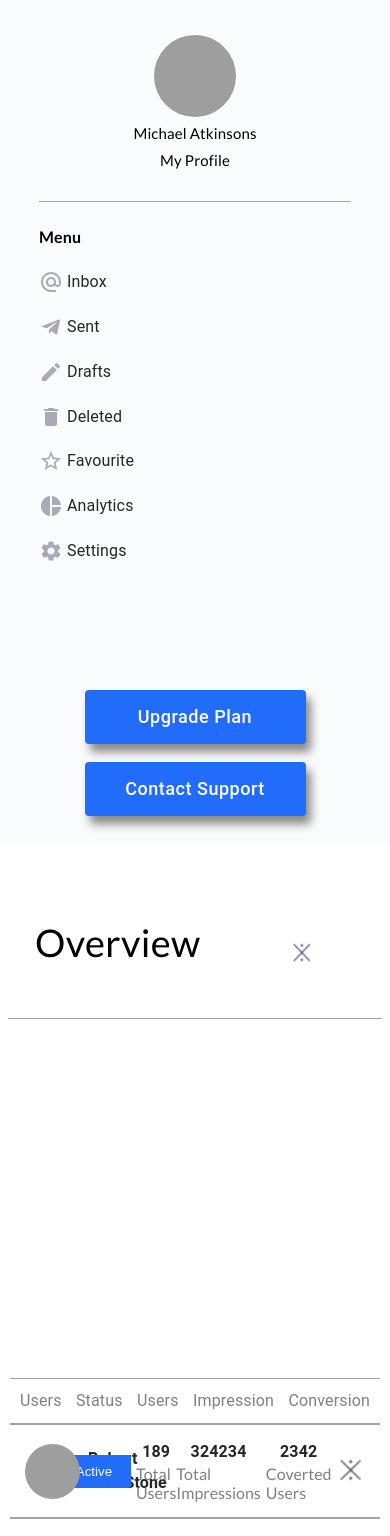
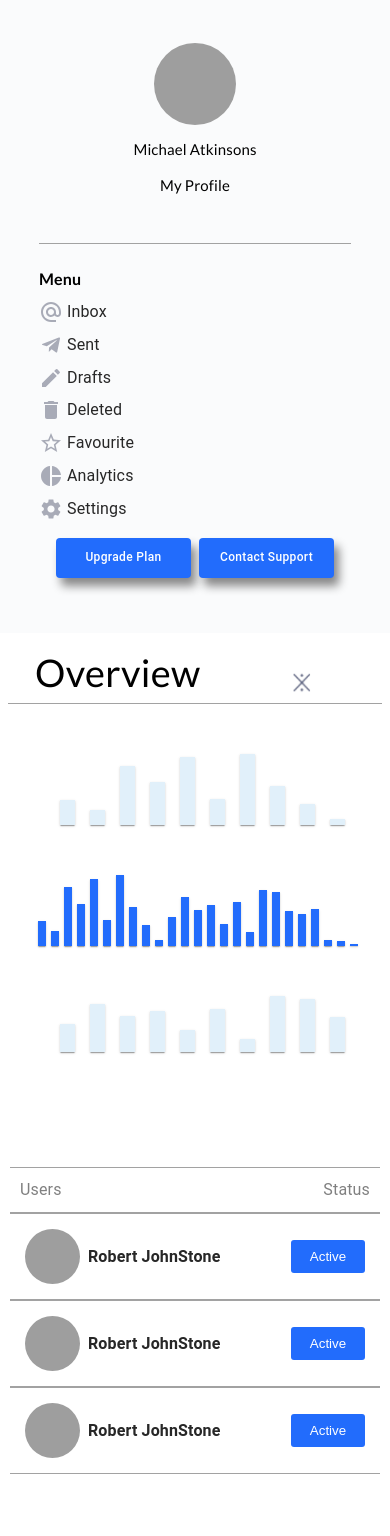
Before and after one commit to thenightking-94/react_analytics_dashboard, a React (Create React App) app: page / in a window 390 px wide. Shown: the top 1536 px of the page. Built offline with nearby package versions, Linux system fonts and the light colour scheme; grey boxes are pictures that could not be loaded.

Commit message:
code updates

```diff
--- a/src/CSS/background.css
+++ b/src/CSS/background.css
@@ -57,11 +57,32 @@
 #barslight:hover {
   background-color: red !important;
 }
+
 .bot_section {
   margin-top: 50px;
   height: 40vh;
   padding: 20px;
+
+  -webkit-animation: fade-in 2s cubic-bezier(0.39, 0.575, 0.565, 1) both;
+  animation: fade-in 2s cubic-bezier(0.39, 0.575, 0.565, 1) both;
 }
+@-webkit-keyframes fade-in {
+  0% {
+    opacity: 0;
+  }
+  100% {
+    opacity: 1;
+  }
+}
+@keyframes fade-in {
+  0% {
+    opacity: 0;
+  }
+  100% {
+    opacity: 1;
+  }
+}
+
 #insideBot {
   display: flex;
   flex-direction: column;
@@ -138,3 +159,23 @@
 #btn_bot {
   margin-left: -120px;
 }
+@media only screen and (max-width: 760px) {
+  #header {
+    height: 8vh !important;
+    padding-bottom: 0px;
+  }
+  .chart_mobile {
+    padding-top: 50px;
+    display: flex;
+    flex-direction: row;
+    align-items: flex-end;
+    justify-content: center;
+  }
+  #bars_mobile {
+    cursor: pointer;
+    width: 8px;
+    background-color: #226cfc !important;
+    margin-left: 5px;
+    border-radius: 0px !important;
+  }
+}
--- a/src/CSS/leftbar.css
+++ b/src/CSS/leftbar.css
@@ -133,3 +133,27 @@
     transform: scale(1);
   }
 }
+
+@media only screen and (max-width: 760px) {
+  .flexaddercol {
+    height: 25vh;
+  }
+  .Menu {
+    height: 30vh;
+  }
+  .btnbot {
+    height: 40px;
+    width: 135px;
+    font-size: 12px !important;
+  }
+  #btnsection {
+    flex-direction: row;
+    padding-bottom: 10px;
+  }
+  .botpart {
+    height: 25vh;
+  }
+  .leftback {
+    height: 75vh;
+  }
+}
--- a/src/components/Bottomsection.js
+++ b/src/components/Bottomsection.js
@@ -17,15 +17,24 @@ export default function BottomSection() {
                     <Typography className="typo_bot_header">
                         Status
                     </Typography>
+                    {
+                        window.innerWidth > `${760}` &&
                         <Typography className="typo_bot_header">
                             Users
                     </Typography>
+                    }
+                    {
+                        window.innerWidth > `${760}` &&
                         <Typography className="typo_bot_header">
                             Impression
                     </Typography>
+                    }
+                    {
+                        window.innerWidth > `${760}` &&
                         <Typography className="typo_bot_header">
                             Conversion
                     </Typography>
+                    }
                 </div>
 
                 <div className='flexAdder'>
@@ -42,14 +51,22 @@ export default function BottomSection() {
                             <p id="paused">Paused</p>
                         </button>
                     </span>
+                    {
+                        window.innerWidth > `${760}` &&
                         <span className='col_direc'>
                             <Typography className='typo_bot_name'>189</Typography>
                             <p className='typo_bot_header'>Total Users</p>
                         </span>
+                    }
+                    {
+                        window.innerWidth > `${760}` &&
                         <span className='col_direc'>
                             <Typography className='typo_bot_name'>324234</Typography>
                             <p className='typo_bot_header'>Total Impressions</p>
                         </span>
+                    }
+                    {
+                        window.innerWidth > `${760}` &&
                         <span className='row_direc'>
                             <span className='col_direc'>
                                 <Typography className='typo_bot_name'>2342</Typography>
@@ -57,6 +74,7 @@ export default function BottomSection() {
                             </span>
                             <Avatar src={cross} />
                         </span>
+                    }
 
 
                 </div>
@@ -77,15 +95,22 @@ export default function BottomSection() {
                             <p id="paused">Paused</p>
                         </button>
                     </span>
+                    {
+                        window.innerWidth > `${760}` &&
                         <span className='col_direc'>
                             <Typography className='typo_bot_name'>231</Typography>
                             <p className='typo_bot_header'>Total Users</p>
                         </span>
+                    }
+                    {
+                        window.innerWidth > `${760}` &&
                         <span className='col_direc'>
                             <Typography className='typo_bot_name'>2323</Typography>
                             <p className='typo_bot_header'>Total Impressions</p>
                         </span>
-
+                    }
+                    {
+                        window.innerWidth > `${760}` &&
                         <span className='row_direc'>
                             <span className='col_direc'>
                                 <Typography className='typo_bot_name'>234</Typography>
@@ -93,6 +118,7 @@ export default function BottomSection() {
                             </span>
                             <Avatar src={cross} />
                         </span>
+                    }
 
 
                 </div>
@@ -114,17 +140,22 @@ export default function BottomSection() {
                             <p id="paused">Paused</p>
                         </button>
                     </span>
-
+                    {
+                        window.innerWidth > `${760}` &&
                         <span className='col_direc'>
                             <Typography className='typo_bot_name'>234</Typography>
                             <p className='typo_bot_header'>Total Users</p>
                         </span>
-
+                    }
+                    {
+                        window.innerWidth > `${760}` &&
                         <span className='col_direc'>
                             <Typography className='typo_bot_name'>222413</Typography>
                             <p className='typo_bot_header'>Total Impressions</p>
                         </span>
-
+                    }
+                    {
+                        window.innerWidth > `${760}` &&
                         <span className='row_direc'>
                             <span className='col_direc'>
                                 <Typography className='typo_bot_name'>4535</Typography>
@@ -132,12 +163,11 @@ export default function BottomSection() {
                             </span>
                             <Avatar src={cross} />
                         </span>
-
-
-                </div>
+                    }
 
 
                 </div>
             </div>
+        </div>
     )
 }
--- a/src/components/Charts.js
+++ b/src/components/Charts.js
@@ -4,6 +4,7 @@ import '../CSS/background.css';
 import '../CSS/leftbar.css';
 import Cross from '../assets/icon_cross.PNG';
 import sampleData from "./sampleData";
+import { DesktopWindowsOutlined } from '@material-ui/icons';
 
 const items = sampleData();
 
@@ -37,7 +38,8 @@ const Charts = () => {
             </div>
 
             <div className='divider_line_chart' />
-
+            {
+                window.innerWidth > `${760}` &&
                 <div className='chart'>
                     {preArray && preArray.map(item =>
                         <Paper id='barslight' key={item.Letter} style={{ height: (item.Freq / 80) * 300 + "px" }}>
@@ -49,6 +51,29 @@ const Charts = () => {
                         <Paper id='barslight' key={item.Letter} style={{ height: (item.Freq / 80) * 300 + "px" }}>
                         </Paper>)}
                 </div>
+            }
+            {
+                window.innerWidth < `${760}` &&
+                <div>
+                    <div className='chart_mobile'>
+                        {preArray && preArray.map(item =>
+                            <Paper id='barslight' key={item.Letter} style={{ height: (item.Freq / 80) * 100 + "px" }}>
+                            </Paper>)}
+                    </div>
+                    <div className='chart_mobile'>
+                        {array && array.map(item =>
+                            <Paper id='bars_mobile' key={item.Letter} style={{ height: (item.Freq / 80) * 100 + "px" }}>
+                            </Paper>)}
+                    </div>
+                    <div className='chart_mobile'>
+
+                        {postArray && postArray.map(item =>
+                            <Paper id='barslight' key={item.Letter} style={{ height: (item.Freq / 80) * 100 + "px" }}>
+                            </Paper>)}
+                    </div>
+                </div>
+            }
+
 
         </div >
     )
--- a/src/components/Leftbar.js
+++ b/src/components/Leftbar.js
@@ -70,7 +70,9 @@ export default function LeftBar() {
 
 
             <div className='botpart'>
-                <Divider style={{ height: '15vh', background: 'transparent' }} />
+
+                <Divider style={{ height: window.innerWidth > `${760}` ? '15vh' : '2vh', background: 'transparent' }} />
+
                 <div id='btnsection'>
                     <Button className='btnbot'>
                         Upgrade Plan
--- a/src/index.css
+++ b/src/index.css
@@ -4,13 +4,13 @@
 }
 @font-face {
   font-family: "Lato-Regular";
-  src: url('./fonts/Lato-Regular.ttf')
+  src: url("./fonts/Lato-Regular.ttf");
 }
 @font-face {
   font-family: "Lato-Bold";
-  src: url('./fonts/Lato-Bold.ttf')
+  src: url("./fonts/Lato-Bold.ttf");
 }
 @font-face {
   font-family: "Lato-Medium";
-  src: url('./fonts/Lato-Thin.ttf')
+  src: url("./fonts/Lato-Thin.ttf");
 }
```
Also changed, not shown: 1 other file (tests, documents, lock files or other folders). Lines whose indentation alone changed are shown as unchanged.
